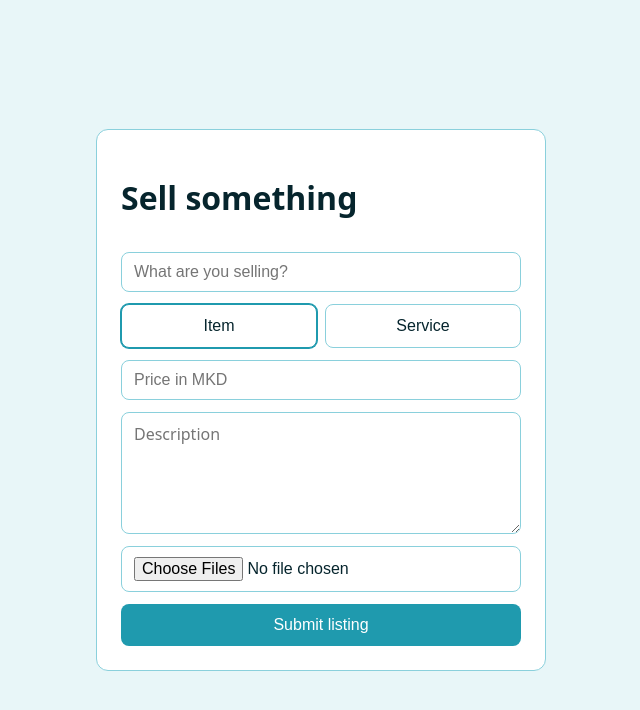
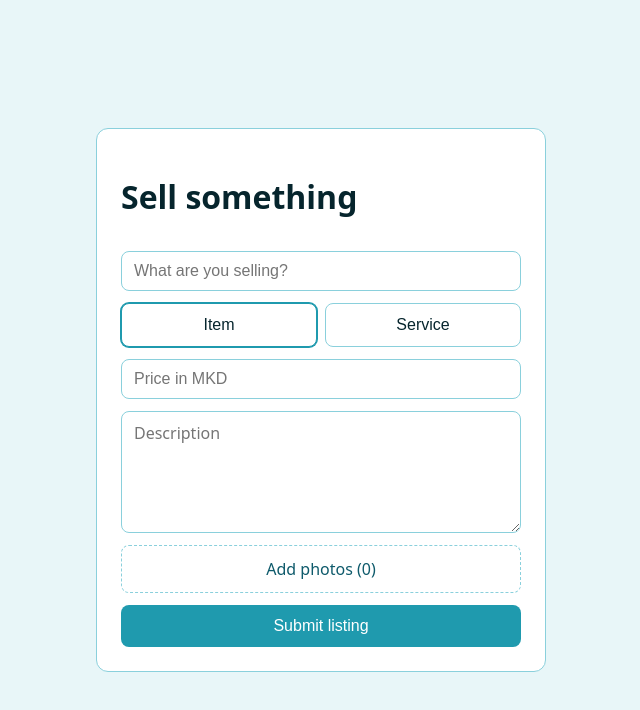
Before and after one commit to macemacemace/Seraphim, a React (Vite) app in the folder frontend/: page /sell in a window 1280 px wide. Shown: the top 710 px of the page, without its empty margins (319-959 px from the left). Built offline with nearby package versions, Linux system fonts and the light colour scheme.

Commit message:
replace file input with add photos button

```diff
--- a/frontend/src/index.css
+++ b/frontend/src/index.css
@@ -321,3 +321,59 @@ img.listing-photo {
   font-size: 48px;
   background: var(--bg);
 }
+
+.photo-list {
+  list-style: none;
+  padding: 0;
+  margin: 0;
+}
+
+.photo-list li {
+  display: flex;
+  justify-content:space-between;
+  align-items: center;
+  padding: 8px 0;
+  border-bottom: 1px solid var(--border);
+}
+
+.photo-list button {
+  background: none;
+  border: 1px solid var(--border);
+  color: var(--muted);
+  cursor: pointer;
+  padding: 4px 12px;
+  font-family: inherit;
+  font-weight: 500;
+}
+
+.photo-list button:hover{
+  background: var(--bg);
+}
+
+.photo-picker {
+  position: relative;
+  display: block;
+  padding: 12px;
+  border: 1px dashed var(--border);
+  border-radius: 8px;
+  color: var(--muted);
+  font-weight: 500;
+  text-align: center;
+  cursor: pointer;
+}
+
+.photo-picker:hover {
+  background: var(--bg);
+}
+
+.photo-picker:focus-within {
+  outline: 2px solid var(--accent);
+  outline-offset: 1px;
+}
+
+.photo-picker input {
+  position: absolute;
+  width: 1px;
+  height: 1px;
+  opacity: 0;
+}
--- a/frontend/src/pages/SellPage.tsx
+++ b/frontend/src/pages/SellPage.tsx
@@ -149,6 +149,8 @@ export default function SellPage() {
           value={description}
           onChange={(e) => setDescription(e.target.value)}
         ></textarea>
+        <label className="photo-picker">
+          <span>Add photos ({photos.length})</span>
           <input
             type="file"
             accept="image/jpeg,image/png,image/webp"
@@ -162,6 +164,7 @@ export default function SellPage() {
               e.target.value = "";
             }}
           />
+        </label>
 
         {photos.length > 0 && (
           <ul className="photo-list">
```
Lines whose indentation alone changed are shown as unchanged.
